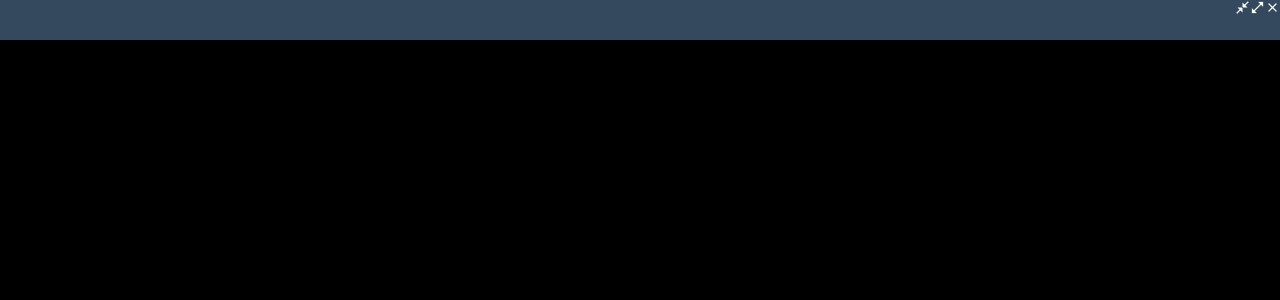
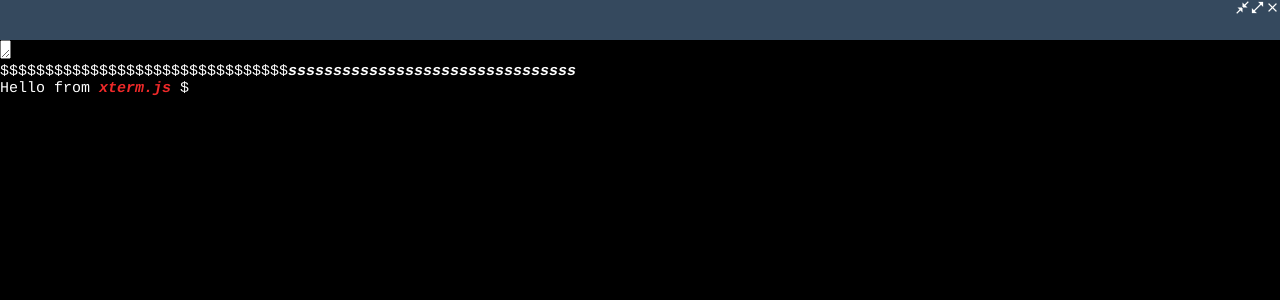
Before and after one commit to z-term/zterm, a Vue app: page / in a window 1280 px wide. Shown: the top 300 px of the page. Built offline with nearby package versions, Linux system fonts and the light colour scheme.

Commit message:
fix: added broken xterm terminal container

```diff
--- a/src/components/Terminal.vue
+++ b/src/components/Terminal.vue
@@ -1,20 +1,42 @@
 <script setup lang="ts">
-import { ref } from "vue";
+import { Terminal } from '@xterm/xterm';
+import { onMounted } from 'vue';
 
-const command = ref("");
+
+onMounted(() => {
+  var terminal = new Terminal();
+  terminal.open(document.getElementById('terminal-container')!);
+  terminal.write('Hello from \x1B[1;3;31mxterm.js\x1B[0m $ ');
+  console.log("hello world");
+
+  terminal.onData((data) => {
+    console.log('Terminal input:', data);
+    // backend
+  });
+});
 
 // async function greet() {
 //   greetMsg.value = await invoke("greet", { name: name.value });
 // }
+
 </script>
 
 <template>
-  <textarea id="stream" v-model="command" />
+  <div id="terminal-container" />
 </template>
 
 
 <style scoped>
 
+
+#terminal-container {
+  width: 100%;
+  height: 100%;
+  background-color: black;
+  color: white;
+}
+
+/*
 textarea {
   border: none;
   width: 100%;
@@ -27,6 +49,6 @@ textarea {
 
 textarea::-webkit-scrollbar {
   display: none;
-}
+} */
 
 </style>
--- /dev/null
+++ b/xterm.html
@@ -0,0 +1,15 @@
+<!doctype html>
+<html>
+<head>
+    <link rel="stylesheet" href="node_modules/@xterm/xterm/css/xterm.css" />
+    <script src="node_modules/@xterm/xterm/lib/xterm.js"></script>
+</head>
+<body>
+    <div id="terminal"></div>
+    <script>
+    var term = new Terminal();
+    term.open(document.getElementById('terminal'));
+    term.write('Hello from \x1B[1;3;31mxterm.js\x1B[0m $ ')
+    </script>
+</body>
+</html>
```
